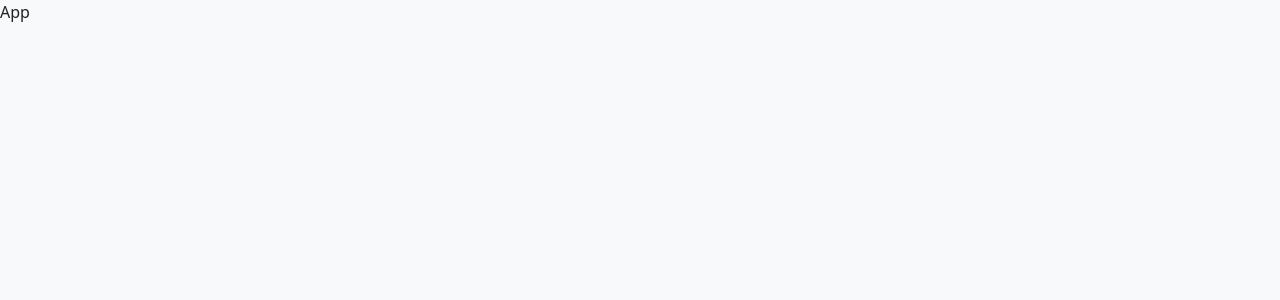
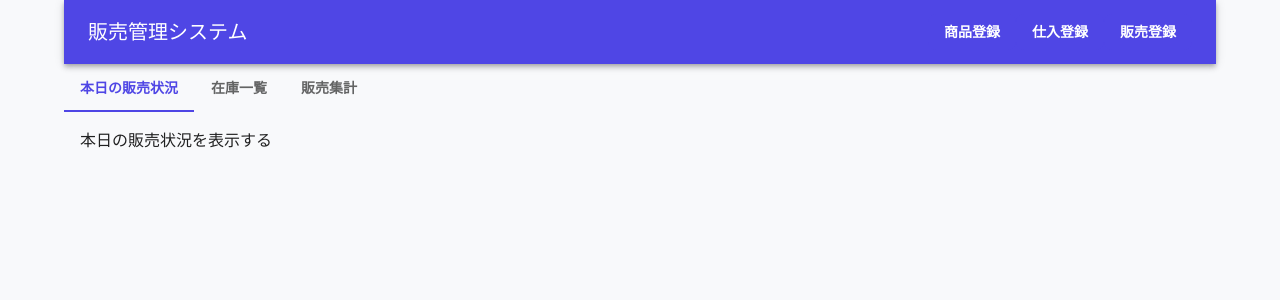
Before and after one commit to kentem-ko-munakata/sales-manager, a React (Vite) app: page / in a window 1280 px wide. Shown: the top 300 px of the page. Built offline with nearby package versions, Linux system fonts and the light colour scheme.

Commit message:
feat:MainPage作成

```diff
--- a/src/app/App.tsx
+++ b/src/app/App.tsx
@@ -1,5 +1,5 @@
-import React from 'react';
+import { MainPage } from '@/pages/main';
 
 export const App = () => {
-  return <div>App</div>;
+  return <MainPage />;
 };
--- /dev/null
+++ b/src/pages/main/index.ts
@@ -0,0 +1 @@
+export { MainPage } from './ui/MainPage';
--- /dev/null
+++ b/src/pages/main/ui/MainPage.tsx
@@ -0,0 +1,56 @@
+import { AppBar, Box, Button, Container, Tab, Tabs, Toolbar, Typography } from '@mui/material';
+import { useState } from 'react';
+
+// widgets を作ったら content を <XxxWidget /> に差し替える
+const tabs = [
+  { value: 'todaySales', label: '本日の販売状況', content: '本日の販売状況を表示する' },
+  { value: 'inventory', label: '在庫一覧', content: '在庫一覧を表示する' },
+  { value: 'salesAnalytics', label: '販売集計', content: 'これまでの販売状況を表示する' },
+];
+
+export const MainPage = () => {
+  const [selectedTab, setSelectedTab] = useState(tabs[0].value);
+
+  return (
+    <Container>
+      {/* ヘッダー */}
+      <AppBar position='static'>
+        <Toolbar>
+          {/* flexGrow: 1 で残りの幅を使い、右のボタンを右端へ押し出す */}
+          <Typography variant='h6' component='div' sx={{ flexGrow: 1 }}>
+            販売管理システム
+          </Typography>
+          <Button variant='contained'>商品登録</Button>
+          <Button variant='contained'>仕入登録</Button>
+          <Button variant='contained'>販売登録</Button>
+        </Toolbar>
+      </AppBar>
+
+      {/* タブ */}
+      <Tabs value={selectedTab} onChange={(_event, newValue: string) => setSelectedTab(newValue)}>
+        {tabs.map((tab) => (
+          <Tab
+            key={tab.value}
+            value={tab.value}
+            label={tab.label}
+            id={`tab-${tab.value}`}
+            aria-controls={`tabpanel-${tab.value}`}
+          />
+        ))}
+      </Tabs>
+      {tabs.map((tab) => (
+        // hidden で選ばれていないパネルを隠す。role・aria-labelledby でタブと結び付ける
+        <Box
+          key={tab.value}
+          role='tabpanel'
+          hidden={selectedTab !== tab.value}
+          id={`tabpanel-${tab.value}`}
+          aria-labelledby={`tab-${tab.value}`}
+          sx={{ p: 2 }}
+        >
+          {tab.content}
+        </Box>
+      ))}
+    </Container>
+  );
+};
```
